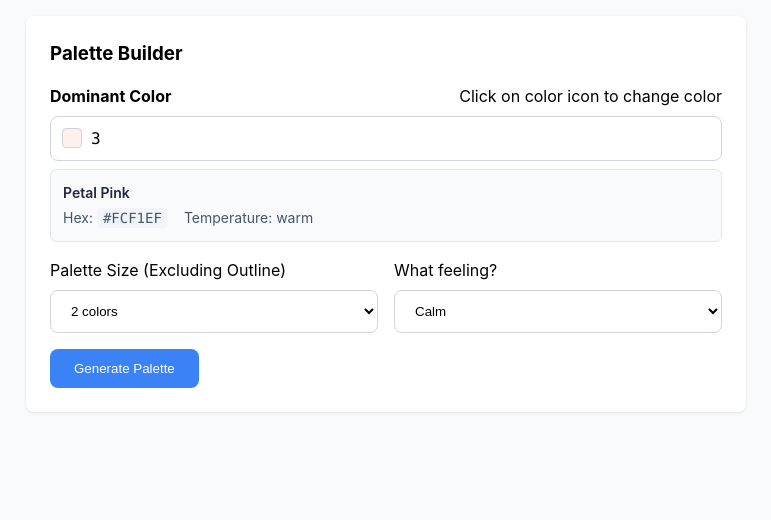
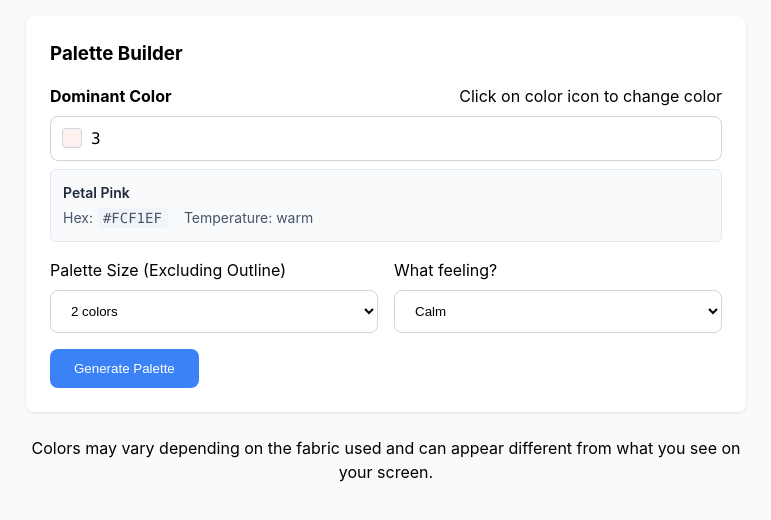
Before and after one commit to creatis-stack/palettable8, a plain HTML site: page index.html in a window 1280 px wide. Shown: the part 196-716 px from the top of the page, without its empty margins (254-1025 px from the left). Drawn offline with Linux system fonts and the light colour scheme.

Commit message:
Update index.html

```diff
--- a/index.html
+++ b/index.html
@@ -131,6 +131,10 @@ Use colors 1–32 (Tap the swatch to choose visually)
 
 <div id="messageBox" class="message-box message-success hidden">
 <span id="messageText"></span>
+</div>
+
+  <div class="text-center text-gray-600 text-sm mt-6">
+  Colors may vary depending on the fabric used and can appear different from what you see on your screen.
 </div>
 
 </div>
```
